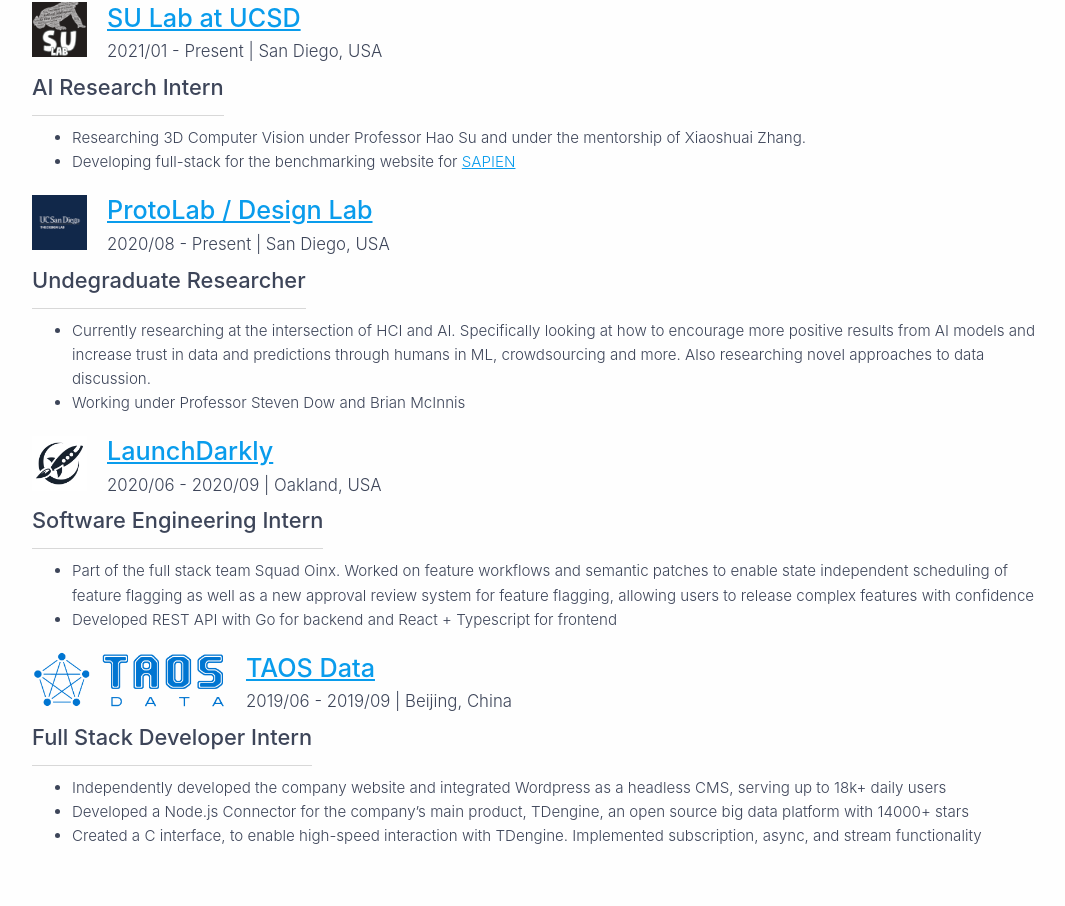
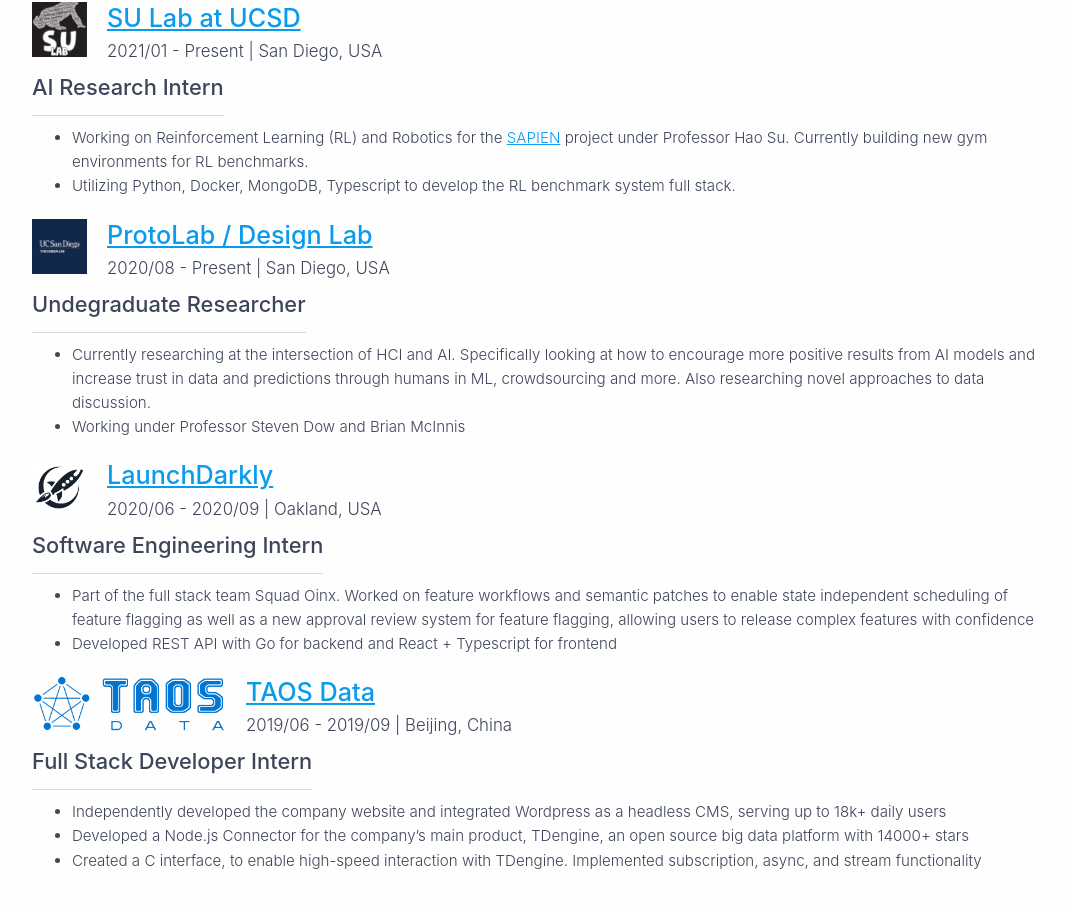
Before and after one commit to StoneT2000/StoneT2000.github.io, a React (Create React App) app: page / in a window 1280 px wide. Shown: the part 2179-3085 px from the top of the page, without its empty margins (32-1097 px from the left). Built offline with nearby package versions, Linux system fonts and the light colour scheme.

Commit message:
new stuff

```diff
--- a/src/pages/About/index.tsx
+++ b/src/pages/About/index.tsx
@@ -48,8 +48,9 @@
             </p>
             <p>
               In Data Science and AI, I'm experienced with Tensorflow, PyTorch, Keras,
-              Pandas, Numpy, Scikit-learn, OpenAI Gym, and basic CV2, Trimesh, Open3D
+              Pandas, Numpy, scikit-learn, OpenAI Gym, Computer Vision (CV), Reinforcement Learning (RL), GANs, Decision Trees, Clustering Algorithms
             </p>
+            <p>In CV, I'm experienced with 3D CV (Object Detection, Segmentation, Pose Estimation) using deep learning </p>
             <p>
               In Web Development and Software Engineering, I'm experienced with
               Node.js, React.js, MongoDB, Express.js. I've also worked with
--- a/src/pages/Home/work.json
+++ b/src/pages/Home/work.json
@@ -17,8 +17,8 @@
       "end": null,
       "location": "San Diego, USA",
       "details": [
-        "Researching 3D Computer Vision under Professor Hao Su and under the mentorship of Xiaoshuai Zhang.",
-        "Developing full-stack for the benchmarking website for <a href='https://sapien.ucsd.edu/' target='blank'>SAPIEN</a>"
+        "Working on Reinforcement Learning (RL) and Robotics for the  <a href='https://sapien.ucsd.edu/' target='blank'>SAPIEN</a> project under Professor Hao Su. Currently building new gym environments for RL benchmarks.",
+        "Utilizing Python, Docker, MongoDB, Typescript to develop the RL benchmark system full stack."
       ],
       "role": "AI Research Intern",
       "logoImage": "assets/sulab.png "
```
